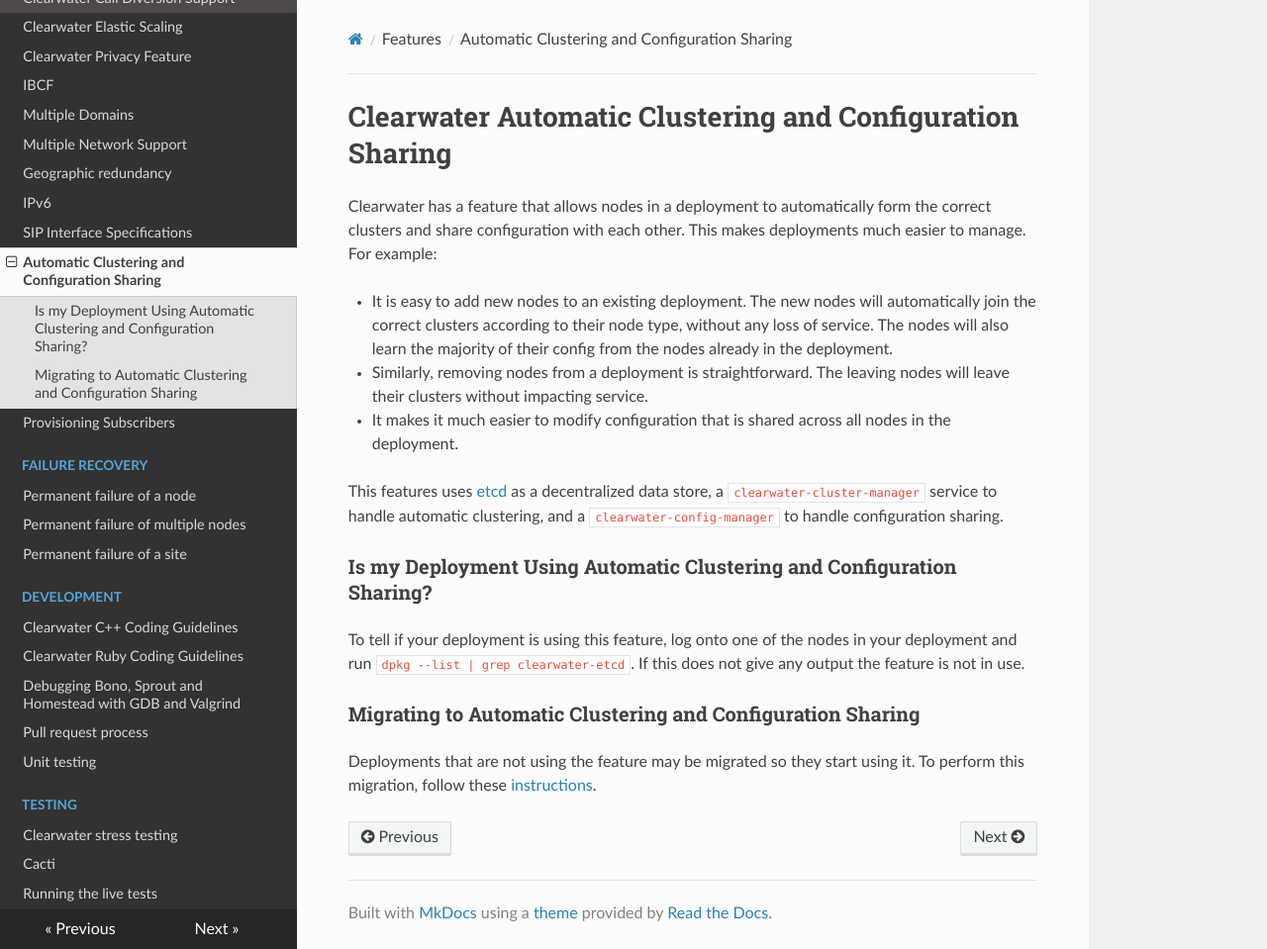
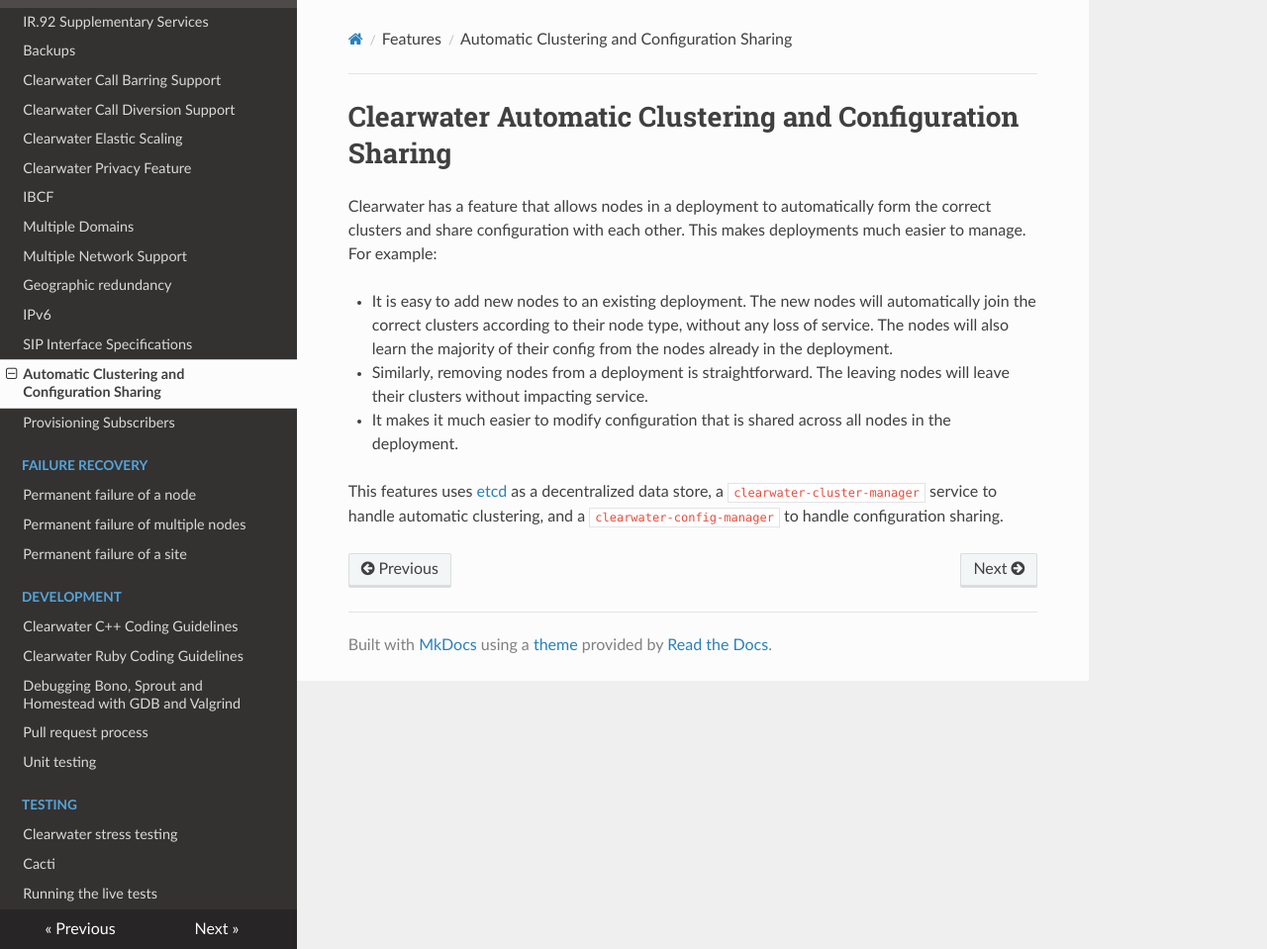
Before and after one commit to Metaswitch/clearwater-readthedocs, an MkDocs documentation site: the page built from docs/Automatic_Clustering_Config_Sharing.md, in a window 1280 px wide and 959 px high. Shown: the whole window at 99% size. Built offline with MkDocs 1.6.1, drawn with Linux system fonts in a browser that asks for light colours; nearby versions of some CDN libraries; old or Windows-style settings are respelled for this version of MkDocs.

Commit message:
Clean slate as part of split-state architecture

```diff
--- a/docs/Automatic_Clustering_Config_Sharing.md
+++ b/docs/Automatic_Clustering_Config_Sharing.md
@@ -7,11 +7,3 @@ Clearwater has a feature that allows nodes in a deployment to automatically form
 * It makes it much easier to modify configuration that is shared across all nodes in the deployment.
 
 This features uses [etcd](https://github.com/coreos/etcd) as a decentralized data store, a `clearwater-cluster-manager` service to handle automatic clustering, and a `clearwater-config-manager` to handle configuration sharing.
-
-### Is my Deployment Using Automatic Clustering and Configuration Sharing?
-
-To tell if your deployment is using this feature, log onto one of the nodes in your deployment and run `dpkg --list | grep clearwater-etcd`. If this does not give any output the feature is not in use.
-
-### Migrating to Automatic Clustering and Configuration Sharing
-
-Deployments that are not using the feature may be migrated so they start using it. To perform this migration, follow these [instructions](Migrating_To_etcd.md).
```
